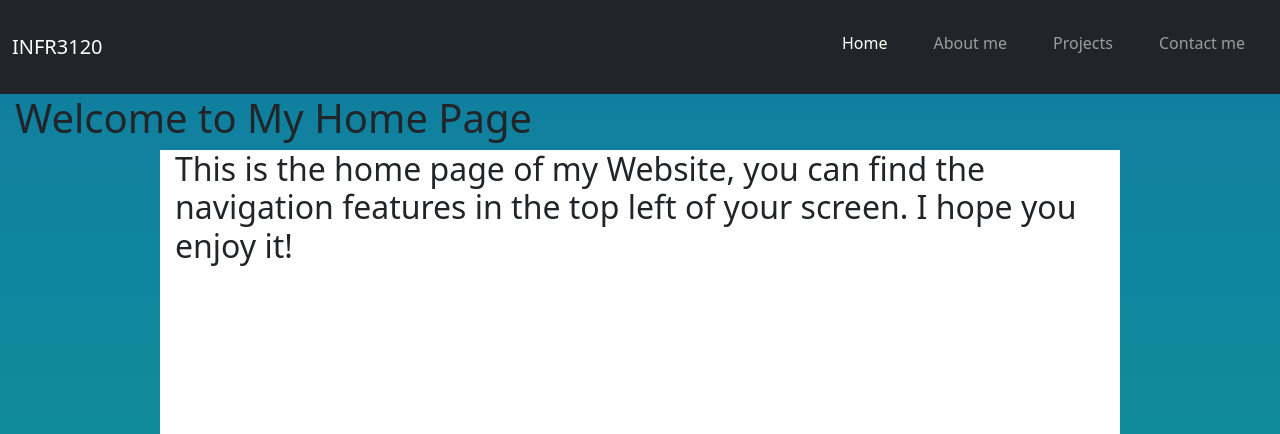
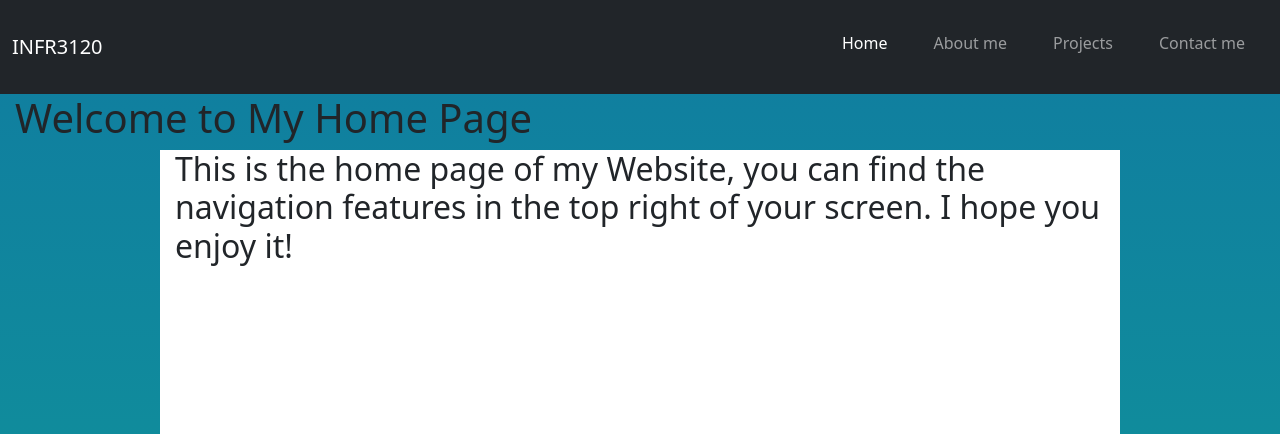
Before and after one commit to alvin-li2/INFR3120U-Assignment-II, a Node server app: page / in a window 1280 px wide. Shown: the top 434 px of the page. Run offline with Node 20, Linux system fonts and the light colour scheme; some libraries are stand-ins or nearby versions.

Commit message:
Changed text in home page to say buttons in top right instead of top left (as navigation is now in top right, but was top left in assignment 1.

```diff
--- a/views/index.ejs
+++ b/views/index.ejs
@@ -63,7 +63,7 @@
   <h1>Welcome to My <%= title %> Page</h1>
   <% if (title=="Home" ) {%>
     <div id="wrapper">
-      <h2>This is the home page of my Website, you can find the navigation features in the top left of your screen.
+      <h2>This is the home page of my Website, you can find the navigation features in the top right of your screen.
         I
         hope you enjoy it!</h2>
     </div>
```
